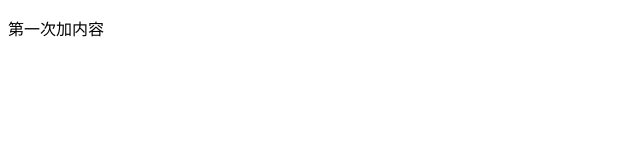
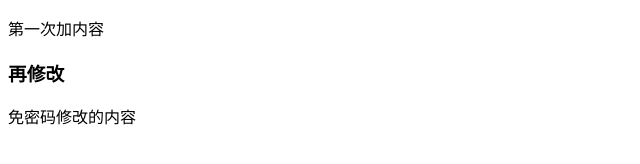
Before and after one commit to lammdd/myFirstProject, a plain HTML site: page index.html in a window 1280 px wide. Shown: the whole page, without its empty margins (0-640 px from the left). Drawn offline with Linux system fonts and the light colour scheme.

Commit message:
免钥匙修改的内容

```diff
--- a/index.html
+++ b/index.html
@@ -6,5 +6,7 @@
 </head>
 <body>
 <p>第一次加内容</p>
+<h3>再修改</h3>
+<p>免密码修改的内容</p>
 </body>
 </html>
```
